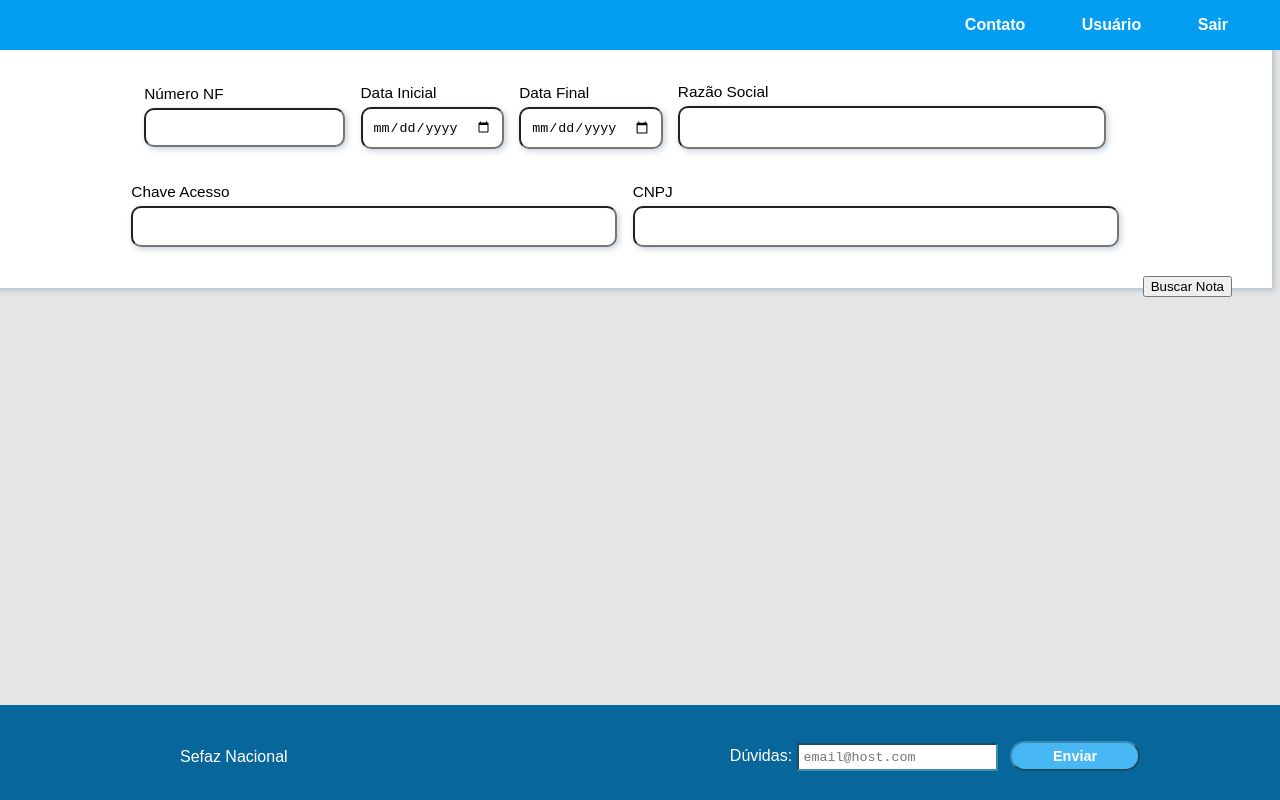
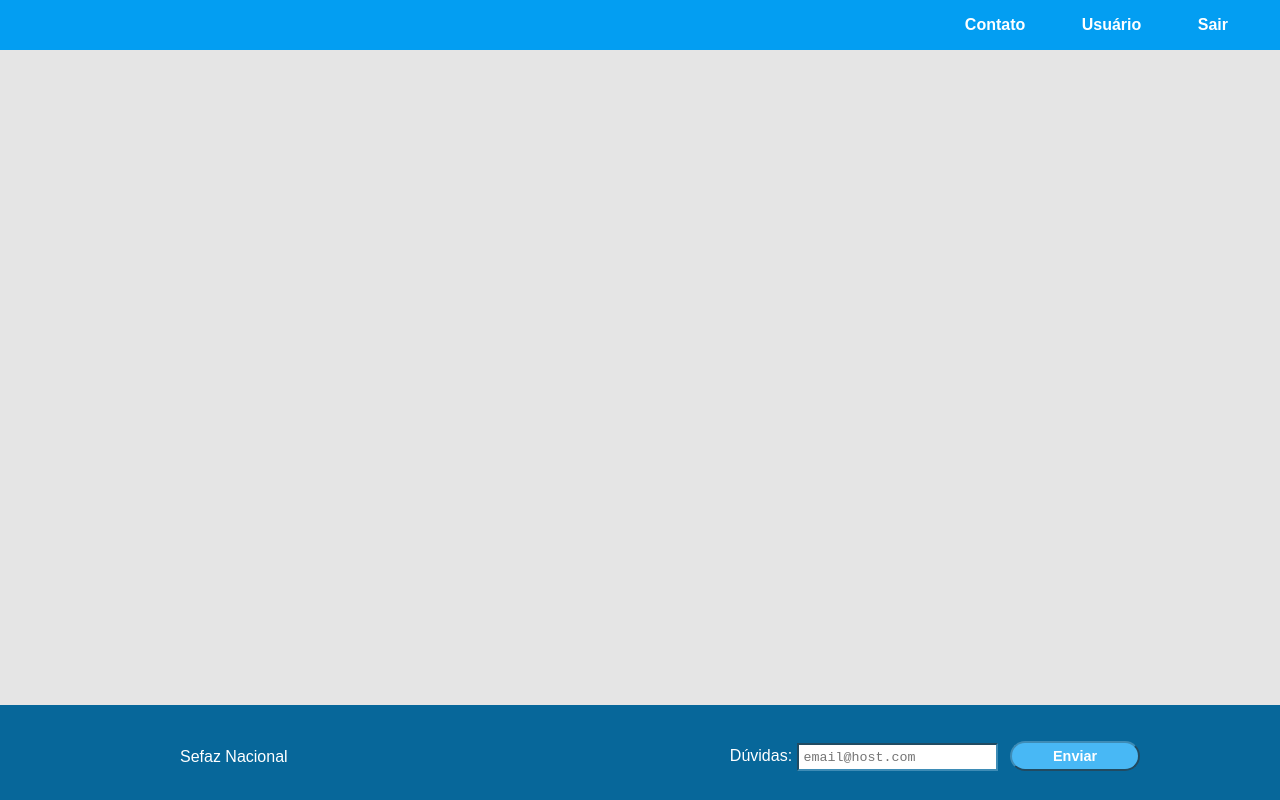
Before and after one commit to dri1302/repositorio, a plain HTML site: page tela-busca-xml.html in a window 1280 px wide. Drawn offline with Linux system fonts and the light colour scheme; sample sign-in values are in the browser's storage.

Commit message:
Atualizada
Faltam ajustes

```diff
--- a/tela-busca-xml.html
+++ b/tela-busca-xml.html
@@ -25,7 +25,8 @@
             </ul>
         </nav>
     </header>
-    <main class="mainnota">
+    <div>Tela busca - Em processo</div>
+    <!-- <main class="mainnota">
         <ul type="none" class="notaul1">
             <li>
                 <p class="notad1">Número NF</p><input type="number" name="notanum" id="notanum" class="inputDataNf">
@@ -49,7 +50,7 @@
             </li>
         </ul>
         <p><input type="button" value="Buscar Nota" id="btnBuscaNota" onclick="buscarNota()"></p>
-    </main>
+    </main> -->
     <footer>
         <!--Rodapé - Lado Esquerdo-->
         <div class="footer-pos">
@@ -72,8 +73,5 @@
             </div>
         </div>
     </footer>
-
-
 </body>
-
 </html>
```
Also changed, not shown: tela-busca-relatorio.html (+1 -1 lines).
